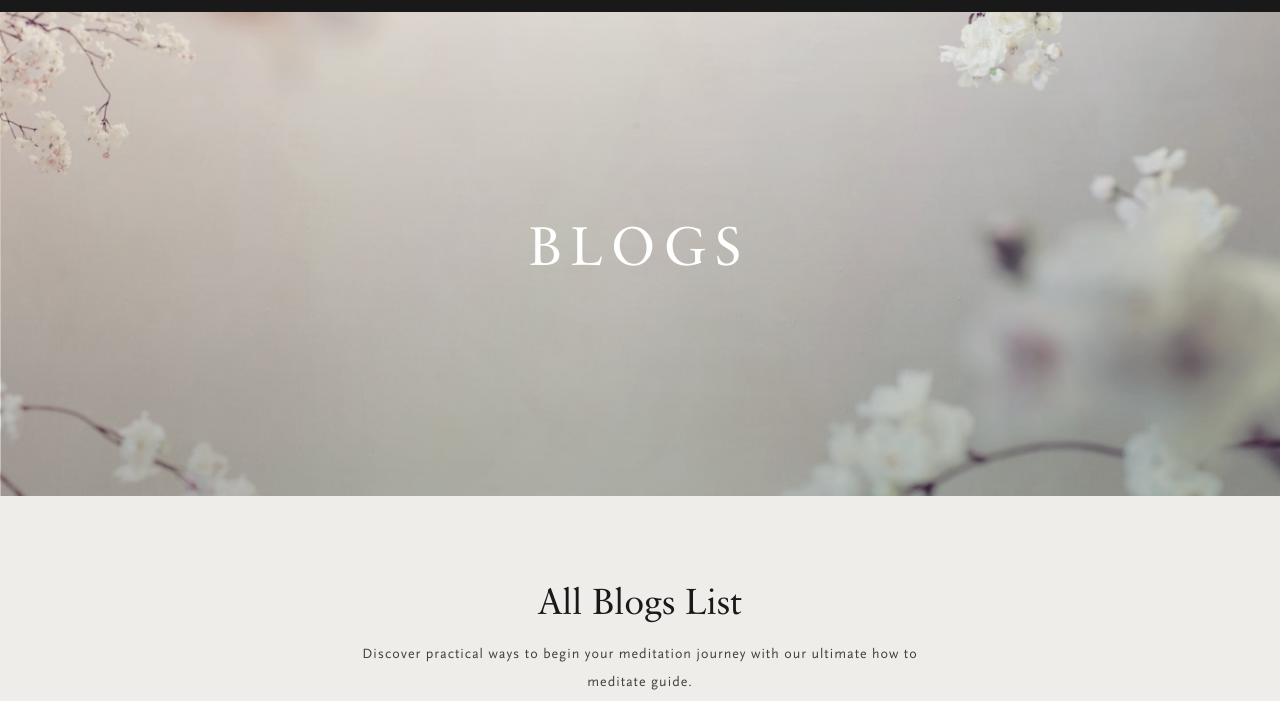
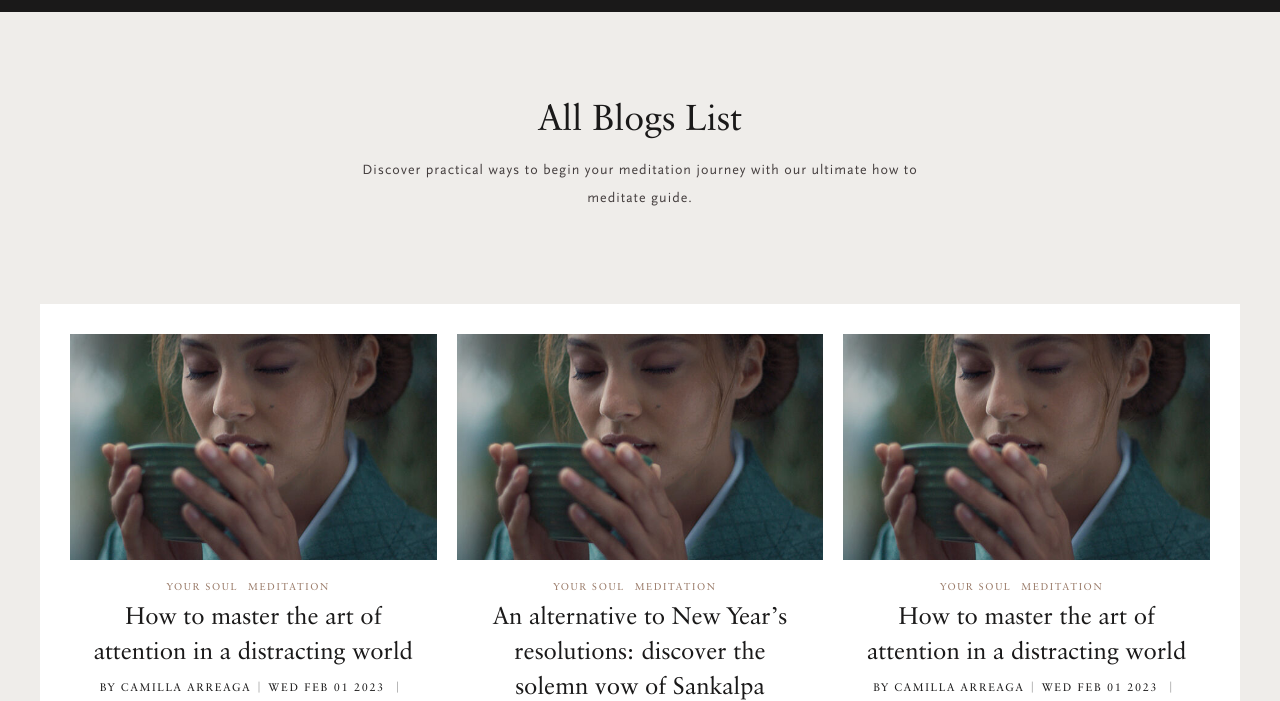
Before and after one commit to ExodusDG/dental, a plain HTML site: page blogs.html in a window 1280 px wide. Shown: the part 83-784 px from the top of the page. Drawn offline with nearby package versions, Linux system fonts and the light colour scheme.

Commit message:
pages fixing

```diff
--- a/blogs.html
+++ b/blogs.html
@@ -58,7 +58,7 @@
 
     <!-- HEADER -->
 
-    <section class="header privacy">
+    <section class="header privacy" style="display: none;">
         <div class="container">
             <h1 class="pageTitle">BLOGS</h1>
         </div>
@@ -66,7 +66,7 @@
 
     <!-- BLOGS HEAD -->
 
-    <div class="blogsHead">
+    <div class="blogsHead" >
         <h1 class="joinTextTitle">All Blogs List</h1>
         <p class="itemBlockDesc">Discover practical ways to begin your meditation journey with our ultimate how to
             meditate guide. </p>
--- a/style/style.css
+++ b/style/style.css
@@ -1863,11 +1863,12 @@ footer {
 }
 
 .blogList {
-    padding: 20px;
+    padding: 30px;
     background: white;
     display: grid;
-    gap: 30px;
+    gap: 20px;
     grid-template-columns: repeat(3, 1fr);
+    padding-bottom: 75px;
 }
 
 .blogTags {
@@ -1976,7 +1977,7 @@ footer {
 }
 
 .blogHeader {
-    height: 690px;
+    height: 580px;
     width: 100%;
 }
 
@@ -2185,3 +2186,9 @@ footer {
 .blogSmallItem {
     margin-top: 40px;
 }
+
+@media (max-width: 1450px) {
+.blogHeader {
+    height: 425px;
+}
+}
```
